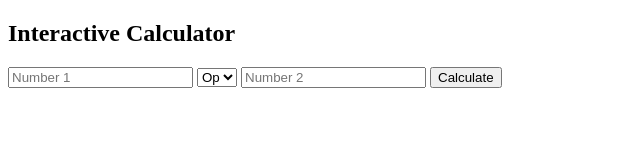
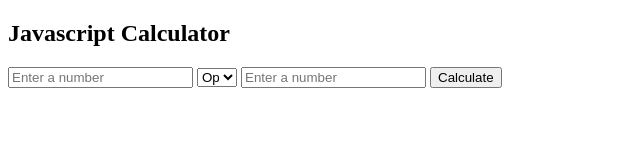
Before and after one commit to HrithikaChalla/CALCULATOR, a plain HTML site: page index.html in a window 1280 px wide. Shown: the whole page, without its empty margins (0-640 px from the left). Drawn offline with Linux system fonts and the light colour scheme.

Commit message:
Update index.html

```diff
--- a/index.html
+++ b/index.html
@@ -12,10 +12,10 @@
 </head>
 <body>
 
-<h2>Interactive Calculator</h2>
+<h2>Javascript Calculator</h2>
 
 <div class="calculator">
-    <input type="number" id="num1" placeholder="Number 1">
+    <input type="number" id="num1" placeholder="Enter a number">
 
     <select id="operation">
         <option value="">Op</option>
@@ -25,7 +25,7 @@
         <option value="div">÷</option>
     </select>
 
-    <input type="number" id="num2" placeholder="Number 2">
+    <input type="number" id="num2" placeholder="Enter a number">
 
     <button type="button" onclick="calculate()">Calculate</button>
 
```
